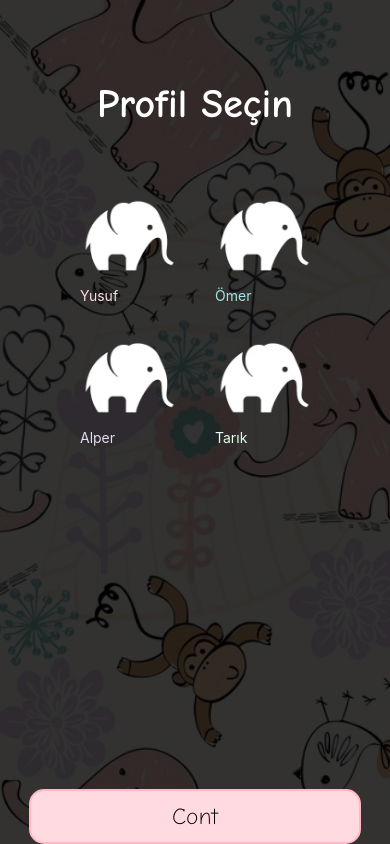
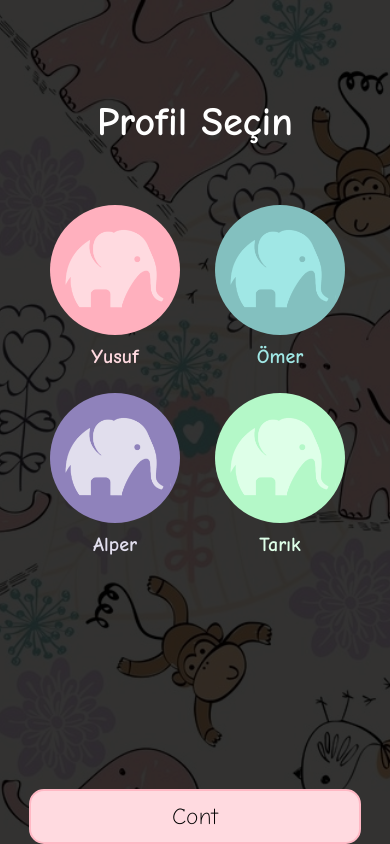
Before and after one commit to clb-alper/Project01, a React Native app: screen /ProfileSelect in a window 390 px wide. Built offline with nearby package versions, Linux system fonts and the light colour scheme.

Commit message:
colors.js, userData.js, ProfileSelect.js Updated
Profile Background Color added. Profile Selection updated.

```diff
--- a/assets/colors/colors.js
+++ b/assets/colors/colors.js
@@ -9,19 +9,23 @@ const colors = {
     blueBorder: '#A4D7D5',
     blueRegular: '#A0E7E5',
     blueContainer: '#BBF2F0',
+    bluePFPBG: '#83C0BF',
 
     pinkRegular: '#FFDAE0',
     pinkBorder: '#FFB8C4',
+    pinkPFPBG: '#FFB0BE',
 
     purpleLight: '#E1DEED',
     purpleHeaderContainer: '#C8BFE7',
     purpleBorder: '#8C83AA',
     purpleSpacer: '#8F82BB',
+    purplePFPBG: '#8F82BB',
 
     greenLight: '#DEFFE8',
     greenHeaderContainer: '#CBFFDA',
     greenPointsBorder: '#85D29C',
     greenSpacer: '#85D29C',
+    greenPFPBG: '#B4F8C8',
 
     black: '#000',
     white: '#FFF',
--- a/assets/data/userData.js
+++ b/assets/data/userData.js
@@ -8,6 +8,7 @@ const userData = [
         userNickname: 'Yusuf',
         userProfileImage: 'temp',
         selectedColor: colors.pinkRegular,
+        selectedBGColor: colors.pinkPFPBG,
     },
     {
         id: '2',
@@ -16,6 +17,7 @@ const userData = [
         userNickname: 'Ömer',
         userProfileImage: 'temp',
         selectedColor: colors.blueRegular,
+        selectedBGColor: colors.bluePFPBG,
     },
     {
         id: '3',
@@ -24,6 +26,7 @@ const userData = [
         userNickname: 'Alper',
         userProfileImage: 'temp',
         selectedColor: colors.purpleLight,
+        selectedBGColor: colors.purplePFPBG,
     },
     {
         id: '4',
@@ -32,6 +35,7 @@ const userData = [
         userNickname: 'Tarık',
         userProfileImage: 'temp',
         selectedColor: colors.greenLight,
+        selectedBGColor: colors.greenPFPBG,
     },
 ]
 
--- a/components/ProfileSelect.js
+++ b/components/ProfileSelect.js
@@ -77,9 +77,11 @@ const ProfileSelect = ({ navigation }) => {
                             <TouchableOpacity
                                 key={item.key}
                                 onPress={() => console.log(item.id)}
-                                activeOpacity={0.75}>
+                                activeOpacity={0.8}>
 
-                                <Image source={require('../assets/images/icontest.png')} style={styles.profileImageStyle}/>
+                                <View style={[styles.pfpBackground, {backgroundColor: item.selectedBGColor}]}>
+                                    <Image source={require('../assets/images/icontest.png')} style={[styles.profileImageStyle, { tintColor: item.selectedColor }]} />
+                                </View>
 
                             </TouchableOpacity>
                             <Text style={[styles.userNicknameStyle, { color: item.selectedColor }]}>{item.userNickname}</Text>
@@ -89,9 +91,9 @@ const ProfileSelect = ({ navigation }) => {
 
 
                 />
-            </View>
 
 
+            </View>
             <TouchableHighlight {...touchPropsLoginButton} style={styles.loginButton}>
                 <Text style={styles.loginButtonText}>{"Cont"}</Text>
             </TouchableHighlight>
@@ -164,13 +166,27 @@ const styles = StyleSheet.create({
     },
 
     profileImageStyle: {
-        width: 100,
-        height: 100,
+        resizeMode: 'contain',
+        width: 120,
+        height: 120,
+        flex: 1,
+        alignItems: 'center',
+        justifyContent: 'center',
+        marginLeft: 5,
 
     },
 
+    pfpBackground: {
+        width: 130,
+        height: 130,
+        borderRadius: 100,
+    },
+
     userNicknameStyle: {
-
+        fontFamily: 'Comic-Bold',
+        textAlign: 'center',
+        fontSize: 20,
+        marginTop: 10,
     },
 
     flatListStyle: {
```
